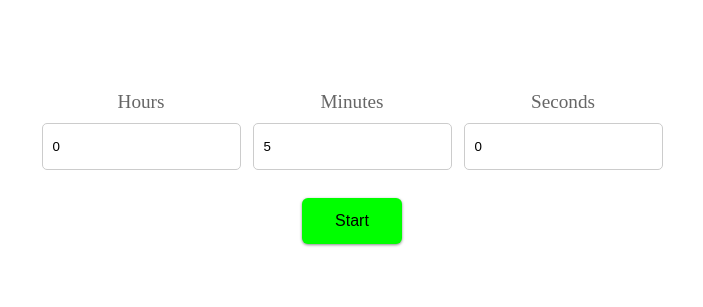
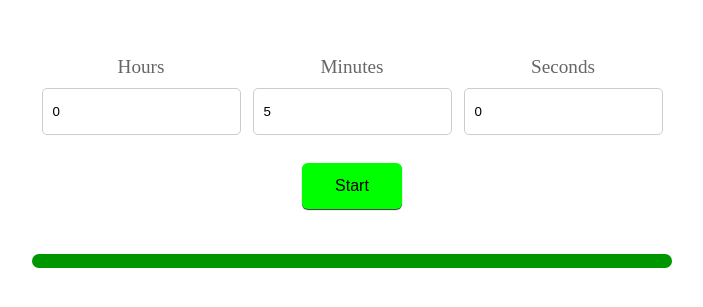
Before and after one commit to masoudtabatabaei/vanilla-js-countdown-timer, a plain HTML site: page index.html in a window 1280 px wide. Shown: the part 233-540 px from the top of the page, without its empty margins (288-991 px from the left). Drawn offline with Linux system fonts and the light colour scheme.

Commit message:
implement UI of progress bar

```diff
--- a/app.css
+++ b/app.css
@@ -43,7 +43,7 @@
 
 .btn {
     border: none;
-    box-shadow: 0 1px 3px #888;
+    box-shadow: 0 1px 1px #333;
     margin: 0 3px;
     border-radius: 6px;
     padding: 14px 12px;
@@ -76,3 +76,23 @@
     background-color: #ffee00;
     display: none;
 }
+
+.progressbar_container {
+    position: relative;
+    width: 50%;
+    height: 14px;
+    margin: 45px auto 10px;
+    background-color: #eeeeee;
+    border-radius: 10px;
+    overflow: hidden;
+}
+
+.progressbar_container .progressbar {
+    background-color: rgb(0, 150, 0);
+    height: 100%;
+    width: 100%;
+    position: absolute;
+    left: 0;
+    top: 0;
+    bottom: 0;
+}
--- a/index.html
+++ b/index.html
@@ -31,6 +31,10 @@
             <button class="btn btn_reset">Reset</button>
         </div>
         <div class="message"></div>
+        <!-- progress bar -->
+        <div class="progressbar_container">
+            <div class="progressbar"></div>
+        </div>
     </div>
     <!-- scripts -->
     <script src='app.js'></script>
```
